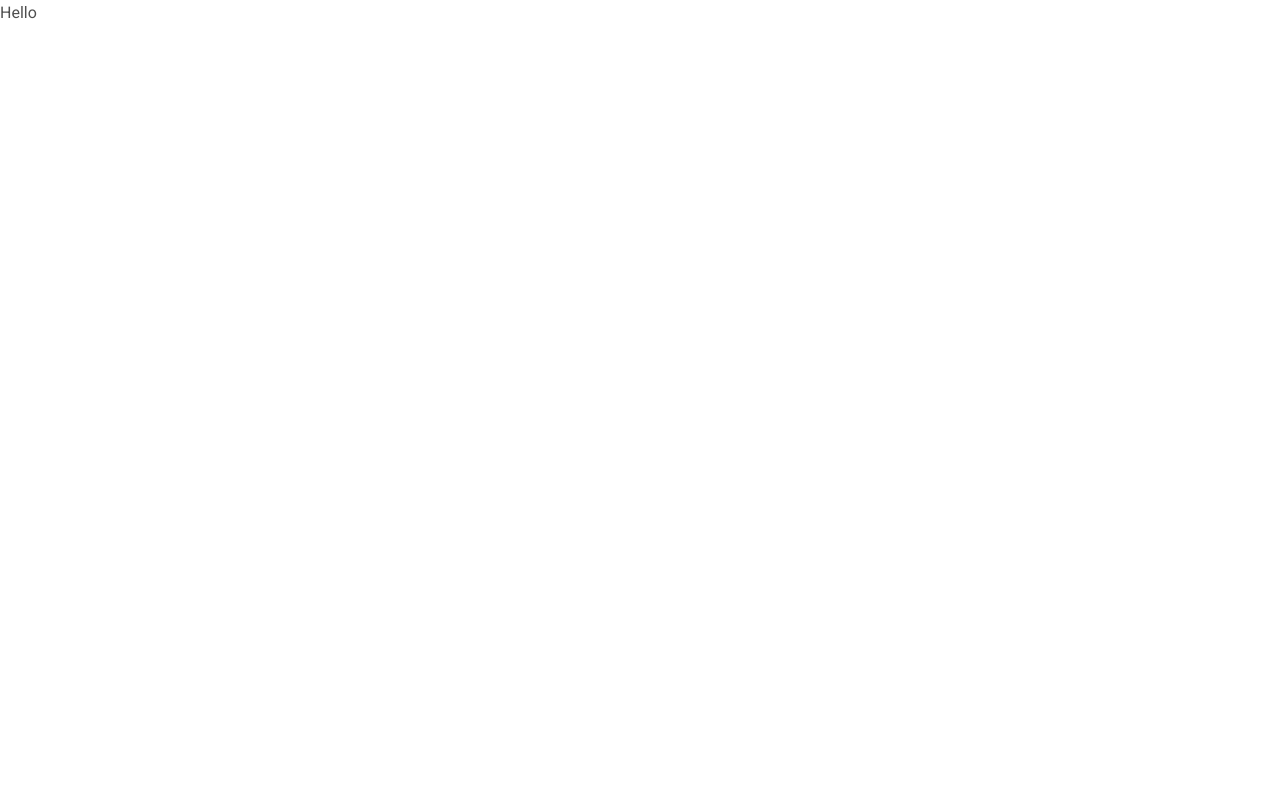
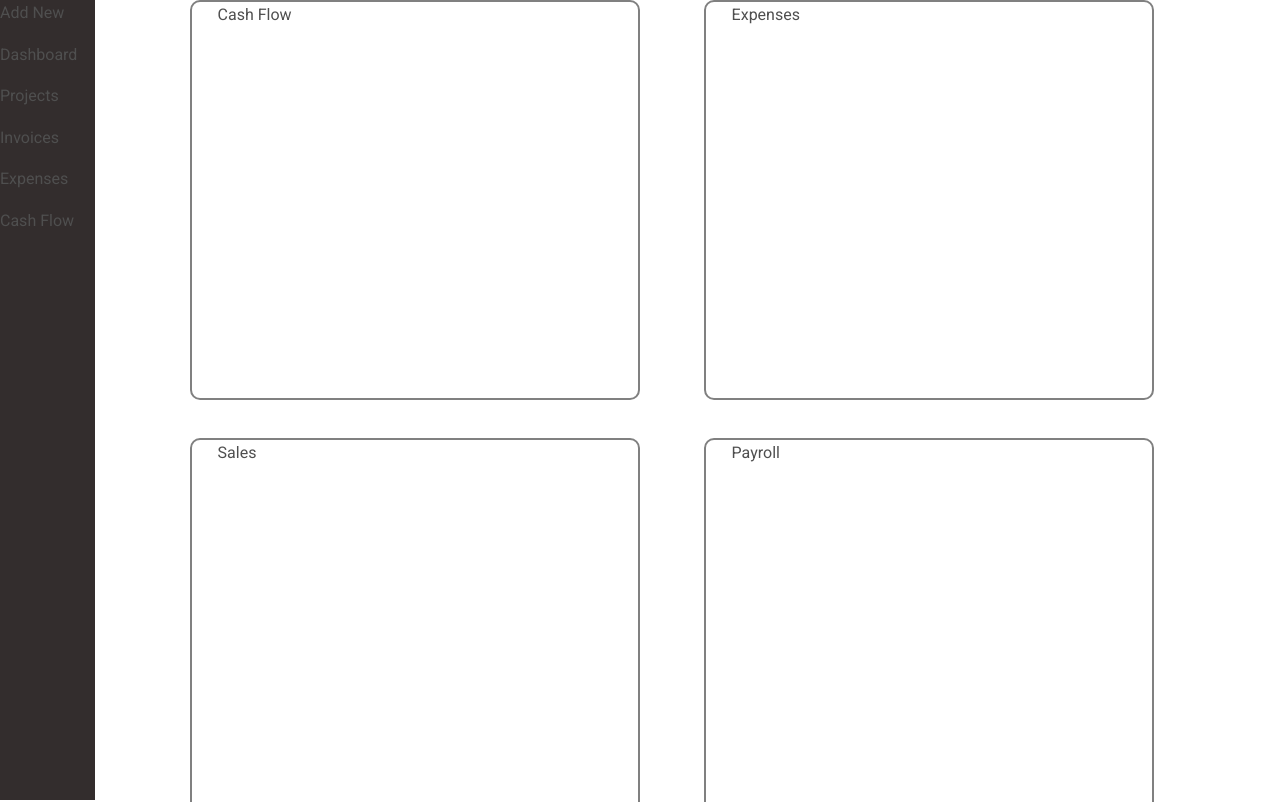
Before and after one commit to acarrillo541/businessTracker, a React (Create React App) app in the folder frontend/: page /home in a window 1280 px wide. Shown: the top 802 px of the page. Built offline with nearby package versions, Linux system fonts and the light colour scheme.

Commit message:
working on boxes for dashboard

```diff
--- a/frontend/src/App.js
+++ b/frontend/src/App.js
@@ -1,8 +1,6 @@
-import Login from "./pages/login.js"
 function Layout() {
   return (
     <>
-      <Login/>
     </>
   );
 }
--- a/frontend/src/index.js
+++ b/frontend/src/index.js
@@ -2,7 +2,6 @@
 import ReactDOM from 'react-dom/client';
 import {BrowserRouter, Routes, Route} from "react-router-dom";
 import './index.css';
-import Layout from './App';
 import Home from './pages/home'
 import Login from './pages/login'
 import reportWebVitals from './reportWebVitals';
@@ -12,10 +11,9 @@
 export default function App(){
   return(
       <Routes>
-          <Route path="/" element={<Layout/>}/>
+          <Route path="/" element={<Login/>}/>
           <Route path="/home" element={<Home/>}/>
       </Routes>
-
   );
 }
 
--- a/frontend/src/pages/home.js
+++ b/frontend/src/pages/home.js
@@ -1,5 +1,29 @@
+import { MDBCol, MDBRow } from "mdb-react-ui-kit";
+import Sidebar from "./sidebar";
+import "./styles.css";
+
 export default function Home(){
     return(
-        <p>Hello </p>
+<>
+    <MDBRow>
+        <MDBCol size={1} className="bg-dark position-fixed" >
+            <Sidebar/>
+        </MDBCol>
+        <MDBCol className="d-flex flex-wrap justify-content-center">
+            <div class="box">Cash Flow</div>
+            <div class="box">Expenses</div>
+            <div class="box">Sales</div>
+            <div class="box">Payroll</div>
+            <div class="box">Profit Loss</div>
+            <div class="box">Invoices</div>
+            <div class="box">Cash Flow</div>
+            <div class="box">Expenses</div>
+            <div class="box">Sales</div>
+            <div class="box">Payroll</div>
+            <div class="box">Profit Loss</div>
+            <div class="box">Invoices</div>
+        </MDBCol>
+    </MDBRow>
+</>
     );
 }
--- a/frontend/src/pages/login.js
+++ b/frontend/src/pages/login.js
@@ -27,9 +27,6 @@
                 <Link to='/home'>
                     <MDBBtn type='submit' className='mb-4 rounded-9' block>Login</MDBBtn>
                 </Link>
-                <Link to='/home'>
-                    link
-                </Link>
             </form>
             <MDBRow className='mb-5'>
                 <MDBCol className='d-flex justify-content-center'>
--- /dev/null
+++ b/frontend/src/pages/sidebar.js
@@ -0,0 +1,14 @@
+import { MDBCol } from "mdb-react-ui-kit";
+
+export default function Sidebar(){
+    return(
+        <div className="vh-100">
+            <p>Add New</p>
+            <p>Dashboard</p>
+            <p>Projects</p>
+            <p>Invoices</p>
+            <p>Expenses</p>
+            <p>Cash Flow</p>
+        </div>
+    );
+}
--- /dev/null
+++ b/frontend/src/pages/styles.css
@@ -0,0 +1,10 @@
+.box{
+    border:2px solid;
+    border-radius: 10px;
+    border-color: grey;
+    width: 450px;
+    height: 400px;
+    margin-left: 5vw;
+    margin-bottom: 3vw;
+    padding-left: 2vw;
+}
```
